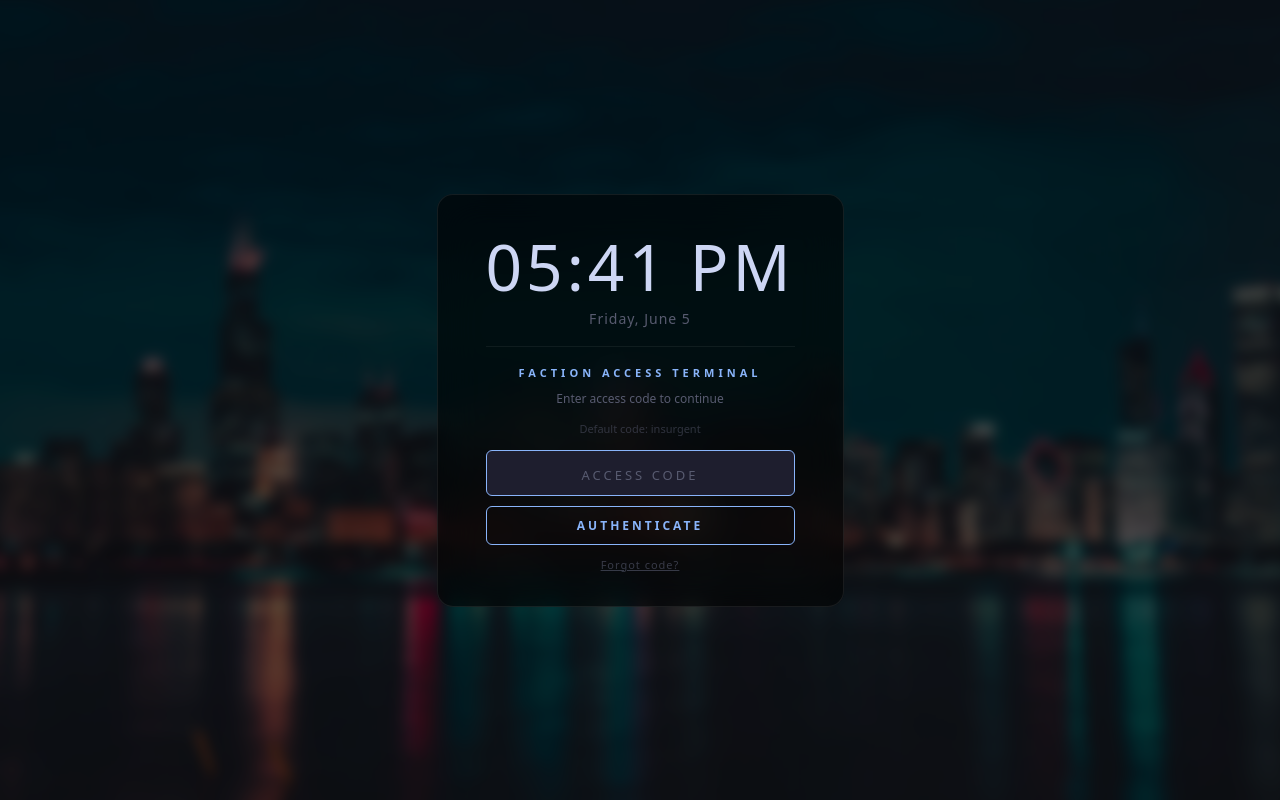
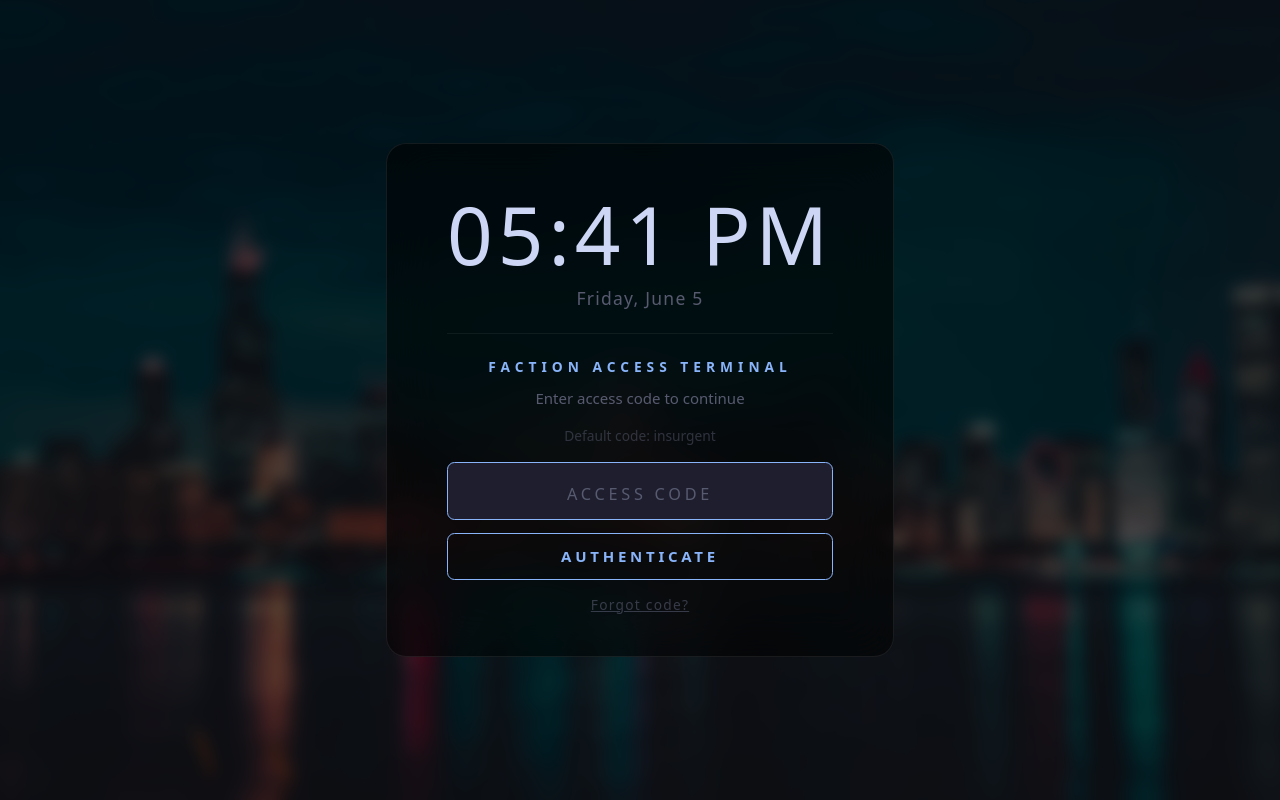
Before and after one commit to ryanlew02/windoze, a React (Vite) app in the folder web-os/: page / in a window 1280 px wide. Built offline with nearby package versions, Linux system fonts and the light colour scheme.

Commit message:
changed the zoom level to 1.25 for better readability on high-resolution displays

```diff
--- a/web-os/src/index.css
+++ b/web-os/src/index.css
@@ -24,6 +24,10 @@
   box-sizing: border-box;
 }
 
+html {
+  zoom: 1.25;
+}
+
 html, body, #root {
   margin: 0;
   padding: 0;
```
